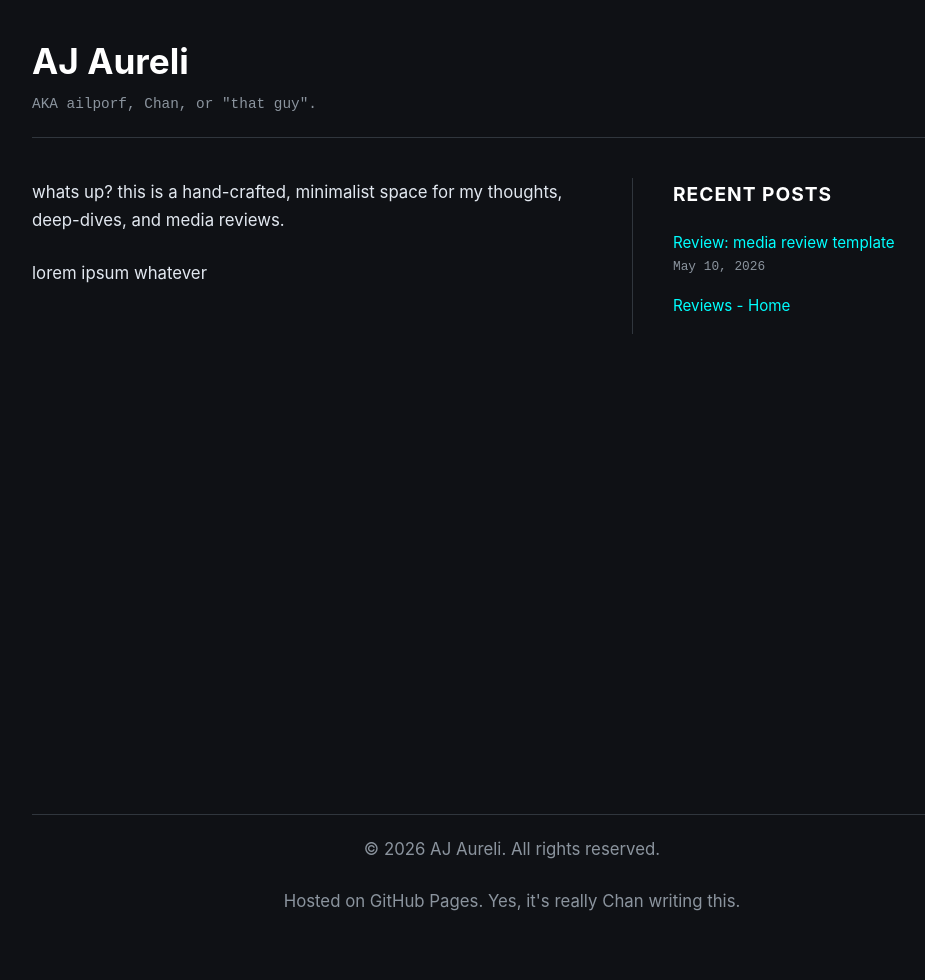
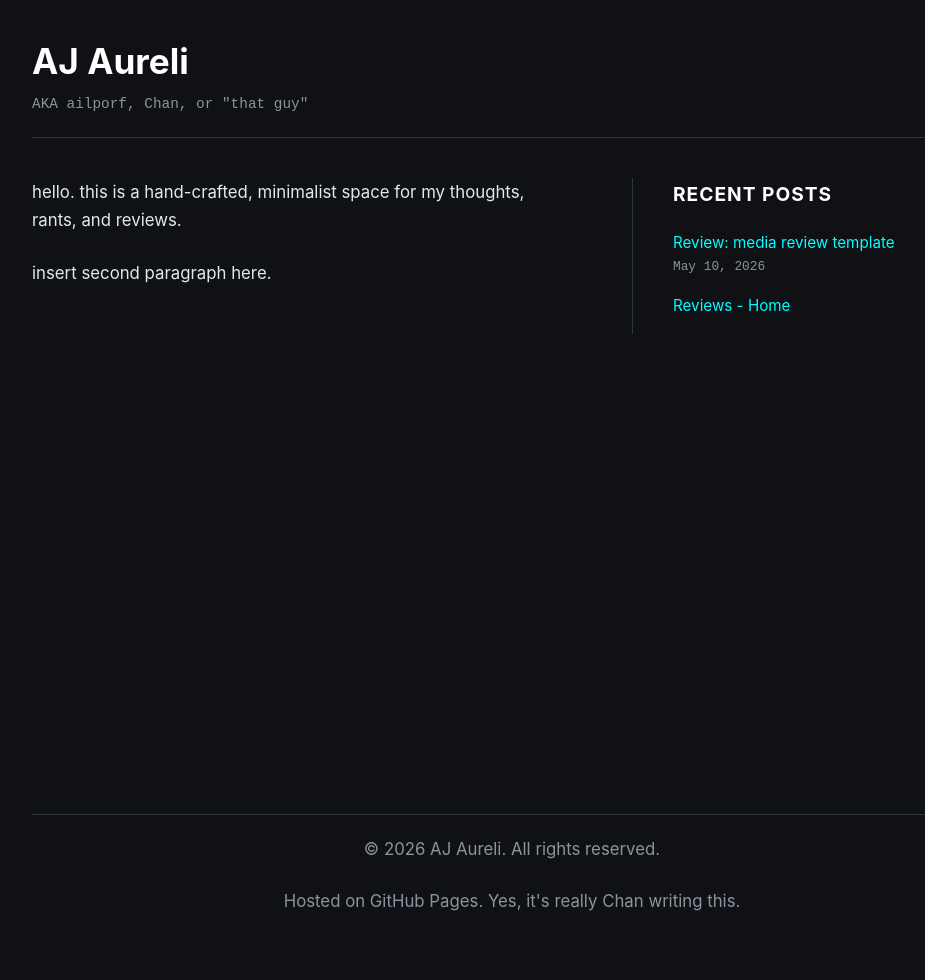
Before and after one commit to ailporf/ailporf.github.io, a Jekyll site: the page built from index.html, in a window 1280 px wide. Shown: the whole page, without its empty margins (128-1053 px from the left). Built offline with Jekyll 4.4.1, drawn with Linux system fonts in a browser that asks for light colours.

Commit message:
Update index.html

```diff
--- a/index.html
+++ b/index.html
@@ -13,17 +13,17 @@
     <div class="container">
         <header>
             <h1>AJ Aureli</h1>
-            <div class="meta-date">AKA ailporf, Chan, or "that guy".</div>
+            <div class="meta-date">AKA ailporf, Chan, or "that guy"</div>
         </header>
 
         <main>
             <div class="layout-grid">
                 <section class="column-main">
                     <p>
-                        whats up? this is a hand-crafted, minimalist space for my thoughts, deep-dives, and media reviews.
+                        hello. this is a hand-crafted, minimalist space for my thoughts, rants, and reviews.
                     </p>
                     <p>
-                        lorem ipsum whatever
+                        insert second paragraph here.
                     </p>
                 </section>
 
```
